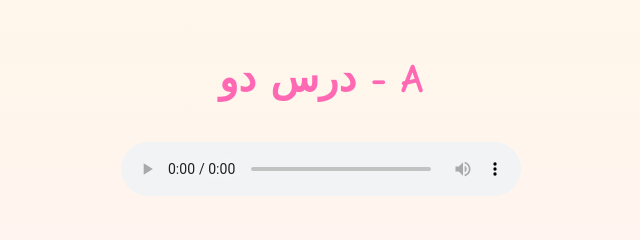
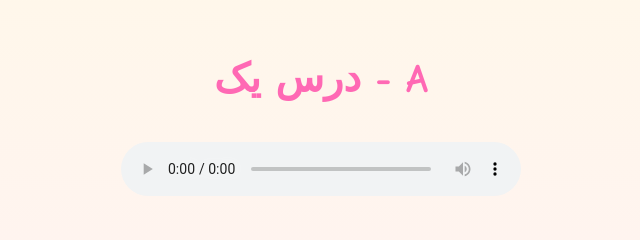
Before and after one commit to ferifandoghi/-Taban-English-School-2, a plain HTML site: page pages/audio4.html in a window 1280 px wide. Shown: the part 236-476 px from the top of the page, 319-959 px from the left. Drawn offline with Linux system fonts and the light colour scheme.

Commit message:
Update audio4.html

```diff
--- a/pages/audio4.html
+++ b/pages/audio4.html
@@ -44,7 +44,7 @@
   </style>
 </head>
 <body>
-  <h1>درس دو - A</h1>
+  <h1>درس یک - A</h1>
   <audio controls autoplay>
     <source src="../audio4.mp3" type="audio/mp3">
     Your browser does not support audio.
```
